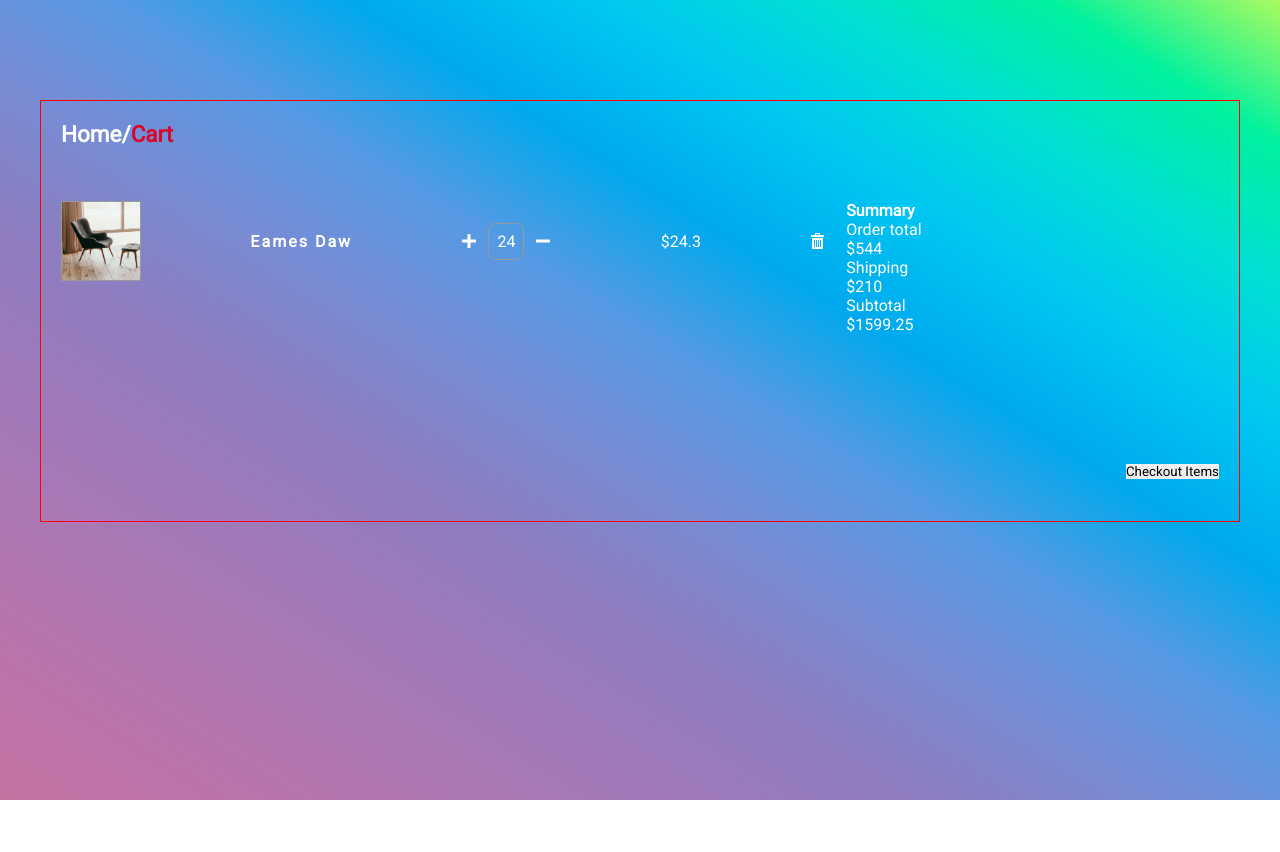
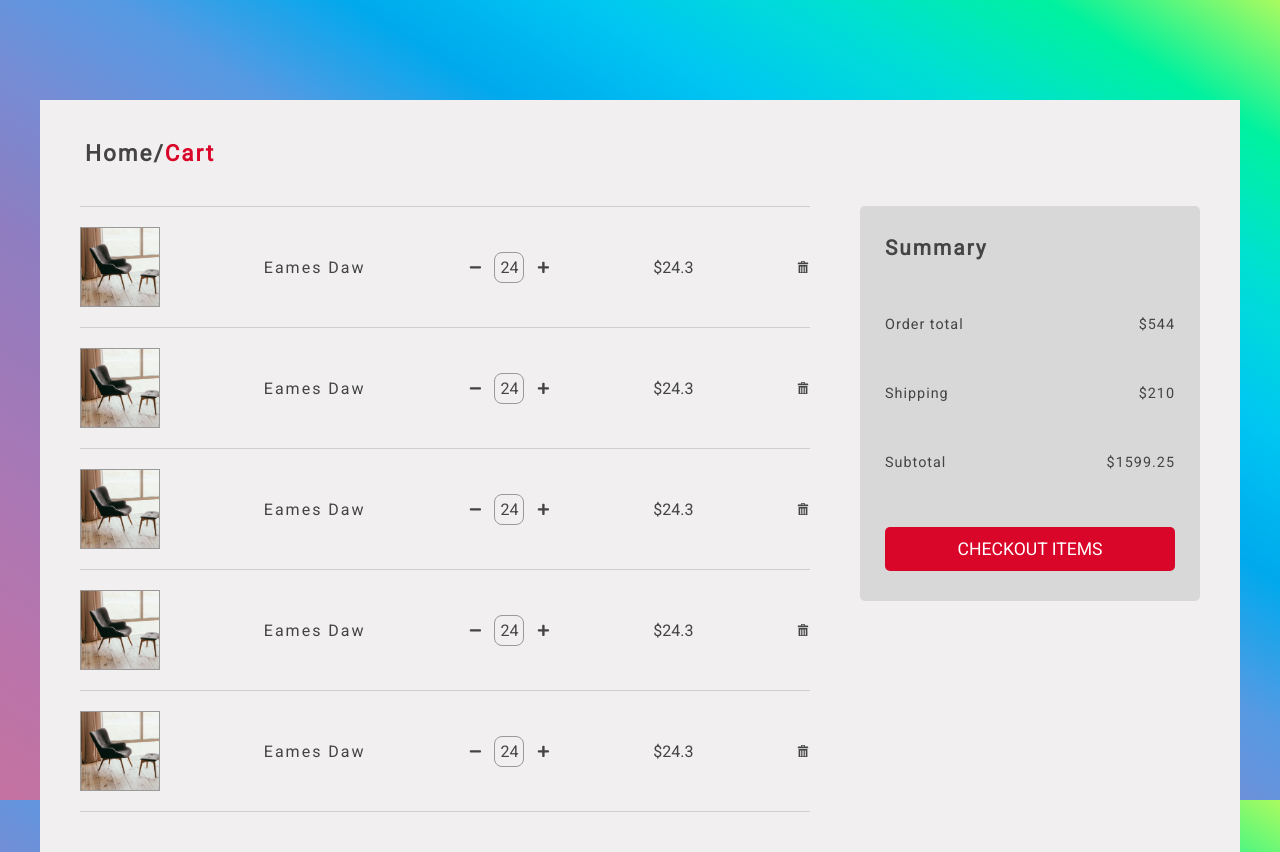
Before and after one commit to ddepu11/furniture-cart-react-app, a React (Create React App) app: page / in a window 1280 px wide. Before the commit the page ends 800 px from the top, so only its background shows below. Built offline with nearby package versions, Linux system fonts and the light colour scheme.

Commit message:
css complete

```diff
--- a/src/App.css
+++ b/src/App.css
@@ -1,4 +1,9 @@
 @import url("https://fonts.googleapis.com/css2?family=Roboto:wght@100;300;400&display=swap");
+
+:root {
+  --primary: #da0629;
+  --text-clr: #444;
+}
 
 /*Utility class*/
 .flex {
@@ -73,30 +78,33 @@ input:focus {
 .container {
   max-width: 1200px;
   margin: 0 auto;
-  border: 1px solid red;
-  padding: 20px;
+  padding: 20px 40px 40px;
+  background: #f1efef;
+  color: var(--text-clr);
 }
 
 .grid {
   display: grid;
   grid-template-columns: repeat(3, 1fr);
-  grid-auto-rows: minmax(50px, 60px);
+  grid-auto-rows: minmax(50px, auto);
   grid-template-areas:
     "h h h"
     "i i s"
-    "i i s"
-    "i i s"
-    "f f f";
-  gap: 20px;
+    "i i ."
+    "i i .";
+  column-gap: 50px;
 }
-
+/* Header Styles */
 .header {
   font-size: 1.2em;
   grid-area: h;
+  letter-spacing: 2px;
+  padding: 20px 5px;
+  margin-bottom: 20px;
 }
 
 .header h3 > span {
-  color: #da0629;
+  color: var(--primary);
 }
 
 .items {
@@ -107,14 +115,16 @@ input:focus {
   grid-area: s;
 }
 
-.footer {
-  grid-area: f;
-  justify-content: flex-end;
-}
 /* Items Style */
 .item {
   justify-content: space-between;
+  padding: 20px 0 20px;
+  border-top: 1px solid #cecece;
 }
+.items div:last-child {
+  border-bottom: 1px solid #cecece;
+}
+
 .item img {
   width: 80px;
   height: 80px;
@@ -124,17 +134,54 @@ input:focus {
 .item h6 {
   font-size: 1em;
   letter-spacing: 2px;
+  font-weight: 400;
 }
 .buttons-div {
   justify-content: space-between;
-  width: 90px;
+  width: 80px;
 }
 .buttons-div span {
   border: 1px solid #999;
-  padding: 8px;
+  padding: 5px;
   border-radius: 8px;
 }
 .pointer {
   cursor: pointer;
+  font-size: 0.8em;
 }
+
 /* Summary Style */
+.summary {
+  padding: 30px 25px;
+  background: #d8d8d8;
+  border-radius: 5px;
+}
+
+.summary h4 {
+  font-size: 1.3em;
+  letter-spacing: 2px;
+  margin-bottom: 30px;
+}
+.order-total,
+.shiping,
+.subtotal {
+  justify-content: space-between;
+  padding: 26px 0;
+  font-size: 0.9em;
+  letter-spacing: 1px;
+}
+
+.summary button {
+  font-size: 1.1em;
+  text-transform: uppercase;
+  background: var(--primary);
+  padding: 12px 25px;
+  color: white;
+  border-radius: 5px;
+  transition: all 0.5s ease;
+  width: 100%;
+  margin-top: 30px;
+}
+.summary button:hover {
+  transform: scale(1.05) translateY(-3px);
+}
--- a/src/App.js
+++ b/src/App.js
@@ -15,8 +15,8 @@ function App() {
 
       <Summary />
 
-      <footer className="footer flex">
-        <button>Checkout Items</button>
+      <footer className="footer">
+
       </footer>
     </div>
   );
--- a/src/Components/Items.jsx
+++ b/src/Components/Items.jsx
@@ -9,9 +9,53 @@ const Items = () => {
         <img src={ch} alt="" />
         <h6>Eames Daw</h6>
         <div className="buttons-div flex">
+          <FaMinus className="minus pointer" />
+          <span>24</span>
           <FaPlus className="plus pointer" />
+        </div>
+        <span>$24.3</span>
+        <ImBin className="bin pointer" />
+      </div>
+      <div className="item flex">
+        <img src={ch} alt="" />
+        <h6>Eames Daw</h6>
+        <div className="buttons-div flex">
+          <FaMinus className="minus pointer" />
           <span>24</span>
+          <FaPlus className="plus pointer" />
+        </div>
+        <span>$24.3</span>
+        <ImBin className="bin pointer" />
+      </div>
+      <div className="item flex">
+        <img src={ch} alt="" />
+        <h6>Eames Daw</h6>
+        <div className="buttons-div flex">
           <FaMinus className="minus pointer" />
+          <span>24</span>
+          <FaPlus className="plus pointer" />
+        </div>
+        <span>$24.3</span>
+        <ImBin className="bin pointer" />
+      </div>
+      <div className="item flex">
+        <img src={ch} alt="" />
+        <h6>Eames Daw</h6>
+        <div className="buttons-div flex">
+          <FaMinus className="minus pointer" />
+          <span>24</span>
+          <FaPlus className="plus pointer" />
+        </div>
+        <span>$24.3</span>
+        <ImBin className="bin pointer" />
+      </div>
+      <div className="item flex">
+        <img src={ch} alt="" />
+        <h6>Eames Daw</h6>
+        <div className="buttons-div flex">
+          <FaMinus className="minus pointer" />
+          <span>24</span>
+          <FaPlus className="plus pointer" />
         </div>
         <span>$24.3</span>
         <ImBin className="bin pointer" />
--- a/src/Components/Summary.jsx
+++ b/src/Components/Summary.jsx
@@ -3,19 +3,20 @@ const Summary = () => {
     <section className="summary">
       <h4>Summary</h4>
       <div className="details">
-        <div className="order-total">
+        <div className="order-total flex">
           <p>Order total</p>
           <span>$544</span>
         </div>
-        <div className="shiping">
+        <div className="shiping flex">
           <p>Shipping</p>
           <span>$210</span>
         </div>
 
-        <div className="subtotal">
+        <div className="subtotal flex">
           <p>Subtotal</p>
           <span>$1599.25</span>
         </div>
+        <button>Checkout Items</button>
       </div>
     </section>
   );
```
